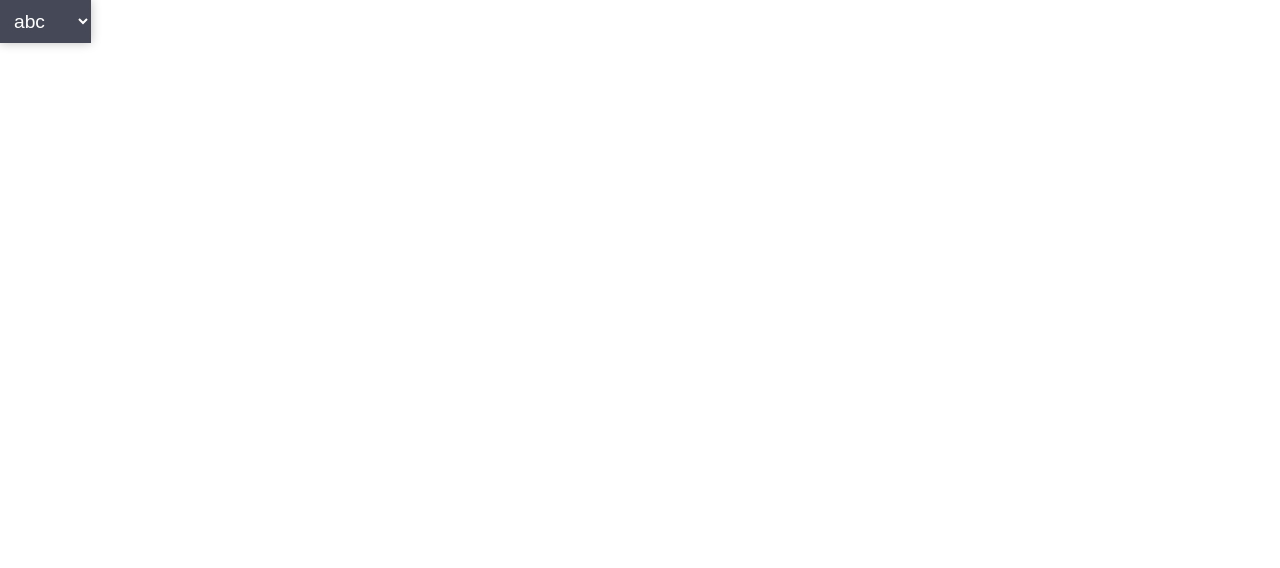
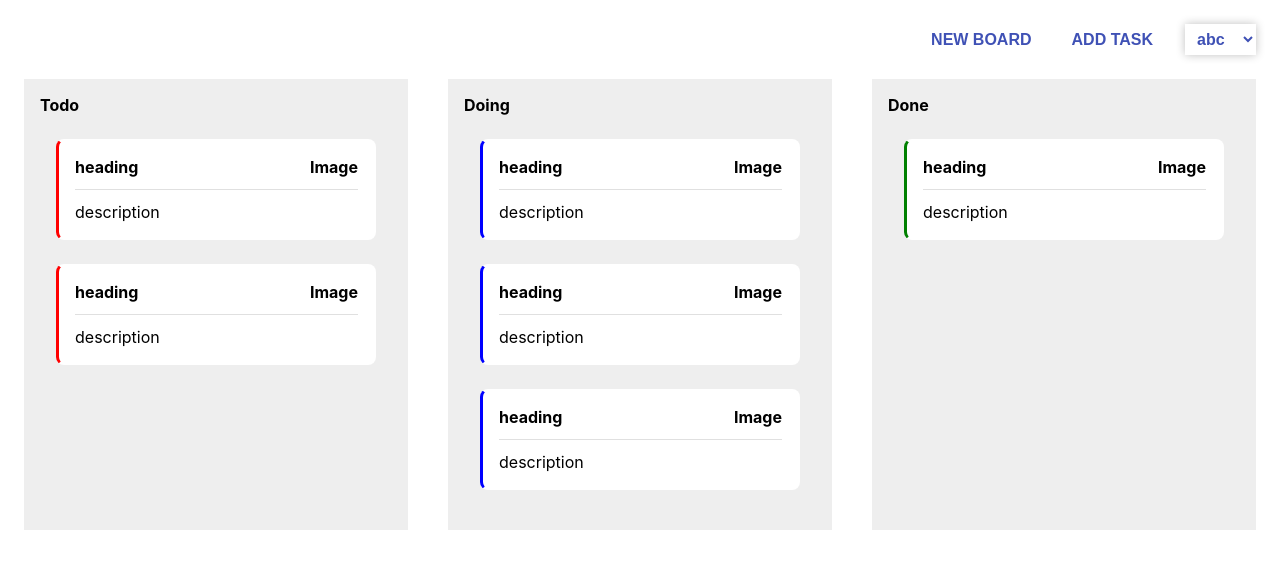
Before and after one commit to Mithun-18/TaskBoard, a React (Create React App) app: page / in a window 1280 px wide. Shown: the top 568 px of the page. Built offline with nearby package versions, Linux system fonts and the light colour scheme.

Commit message:
designing of task board screen is intiated

```diff
--- a/src/component/common/selectBoard.js
+++ b/src/component/common/selectBoard.js
@@ -1,11 +1,11 @@
 import React from "react";
 
-export default function SelectBoard({boardNames=['']}) {
+export default function SelectBoard({boardNames=[''],className}) {
   return (
-    <div className="custom-select">
-      <select name="boards">
+    <>
+      <select name="boards" className={className}>
         {boardNames.map((boardName)=>(<option value={boardName}>{boardName}</option>))}
       </select>
-    </div>
+    </>
   );
 }
--- a/src/router.js
+++ b/src/router.js
@@ -7,16 +7,16 @@ import LoginScreen from "./screens/login_screen";
 import EmptyState from "./component/common/emptyState";
 import Loader from "./component/core/loader";
 import SelectBoard from "./component/common/selectBoard";
+import TaskCard from "./component/common/taskCard";
+import TaskCardContainer from "./taskCardContainer";
+import TaskBoard from "./screens/task_board_screen";
 
 export default () => {
   return (
     <>
       <BrowserRouter>
         <Routes>
-          <Route
-            path="/"
-            element={<SelectBoard boardNames={["abc", "xyz", "lmn"]} />}
-          />
+          <Route path="/" element={<TaskBoard/>} />
           <Route path="/create-board" element={<CreateBoardScreen />} />
           <Route path="/login" element={<LoginScreen />} />
         </Routes>
--- /dev/null
+++ b/src/screens/task_board_screen/index.js
@@ -0,0 +1,55 @@
+import React from "react";
+import TaskCardContainer from "../../taskCardContainer";
+import TaskCard from "../../component/common/taskCard";
+import { todoStates } from "../../constants";
+import SelectBoard from "../../component/common/selectBoard";
+
+export default function TaskBoard() {
+  return (
+    <div>
+      <div className="task-board-header">
+        <button className="task-board-button">NEW BOARD</button>
+        <button className="task-board-button">ADD TASK</button>
+        <SelectBoard className={'task-board-button'} boardNames={['abc','xyz','lmn','pqrs']}/>
+      </div>
+      <div className="board-container">
+        <TaskCardContainer todoState={todoStates[0]}>
+          <TaskCard
+            heading={"heading"}
+            description={"description"}
+            borderColor={"3px solid red"}
+          />
+          <TaskCard
+            heading={"heading"}
+            description={"description"}
+            borderColor={"3px solid red"}
+          />
+        </TaskCardContainer>
+        <TaskCardContainer todoState={todoStates[1]}>
+        <TaskCard
+            heading={"heading"}
+            description={"description"}
+            borderColor={"3px solid blue"}
+          />
+          <TaskCard
+            heading={"heading"}
+            description={"description"}
+            borderColor={"3px solid blue"}
+          />
+          <TaskCard
+            heading={"heading"}
+            description={"description"}
+            borderColor={"3px solid blue"}
+          />
+        </TaskCardContainer>
+        <TaskCardContainer todoState={todoStates[2]}>
+        <TaskCard
+            heading={"heading"}
+            description={"description"}
+            borderColor={"3px solid green"}
+          />
+        </TaskCardContainer>
+      </div>
+    </div>
+  );
+}
--- a/src/styles.css
+++ b/src/styles.css
@@ -57,15 +57,7 @@
     font-weight: 700;
 }
 
-/* .beforeTaskCard{
-    background-color: grey;
-    padding: 0px 24px 0px 24px;
-    height: 100vh;
-    width: 30%;
-    display: flex;
-    flex-direction: column;
-    justify-content: center;
-} */
+
 
 .textFieldcontainer {
     display: flex;
@@ -204,11 +196,40 @@
 
 select {
     /* width: 100%; */
-    font-size: 1.2rem;
-    padding: 10px 30px 10px 10px;
-    border: none;
+    /* font-size: 1.2rem;
+    padding: 10px 30px 10px 10px; */
+    /* border: none; */
     box-shadow: 0px 0px 10px silver;
-    background-color: #454857;
-    color: white;
+    /* background-color: #454857; */
+    color: black;
     outline: none;
 }
+
+/* Task Board */
+.board-container {
+    padding: 0px 24px 0px 24px;
+    display: flex;
+    justify-content: center;
+    gap: 40px;
+}
+
+.task-board-button {
+    border: none;
+    background-color: transparent;
+    color: #3f51b5;
+    padding: 6px 8px;
+    font-weight: 600;
+    font-size: 16px;
+}
+
+.task-board-header {
+    display: flex;
+    justify-content: flex-end;
+    gap: 24px;
+    padding: 24px;
+}
+
+.task-board-button:hover {
+    background-color: rgba(63, 81, 181, 0.04);
+}
+/* ************** */
--- a/src/taskCardContainer.js
+++ b/src/taskCardContainer.js
@@ -1,4 +1,4 @@
-export default function TaskCardContainer({ children, todoState }) {
+export default function TaskCardContainer({ children, todoState}) {
   return (
     <div className="taskCardRootContainer">
       <div style={{ fontWeight: "700" }}>{todoState?.title}</div>
```
